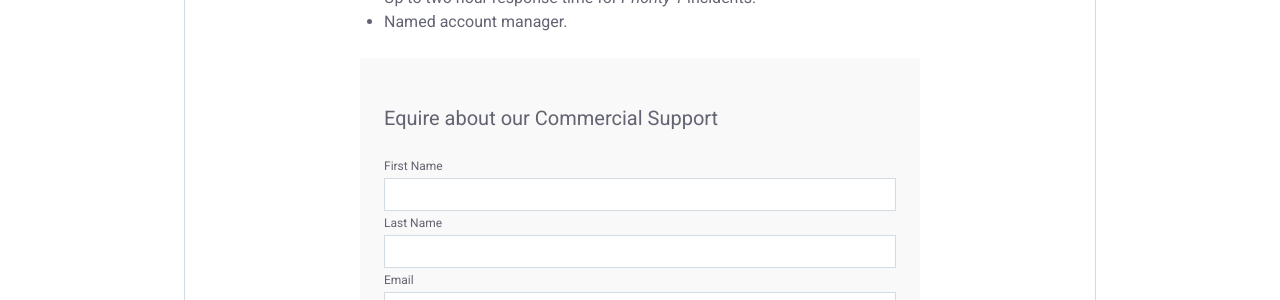
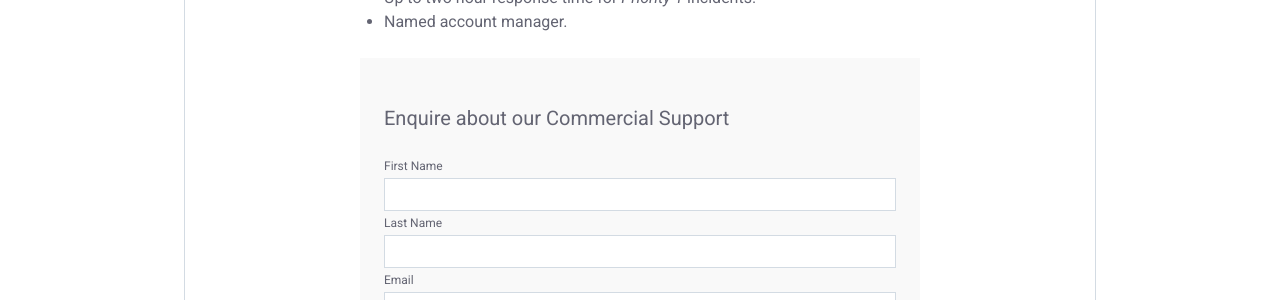
Before and after one commit to sandboxorg/geteventstore.com, a Jekyll site: the page built from support/index.html, in a window 1280 px wide. Shown: the part 962-1262 px from the top of the page. Built offline with Jekyll 4.4.1, drawn with Linux system fonts in a browser that asks for light colours; nearby versions of some CDN libraries; Markdown is read by kramdown in place of the engine named in the settings.

Commit message:
Fixed typo

```diff
--- a/support/index.html
+++ b/support/index.html
@@ -55,7 +55,7 @@ title: "Support"
                 }
             </style>
             <form action="https://www.salesforce.com/servlet/servlet.WebToLead?encoding=UTF-8" method="POST" class="sf-form">
-                <h2>Equire about our Commercial Support</h2>
+                <h2>Enquire about our Commercial Support</h2>
                 <input type=hidden name="oid" value="00Dw0000000mEn1">
                 <input type=hidden name="retURL" value="http://geteventstore.com">
                 <label for="first_name">First Name</label>
```
